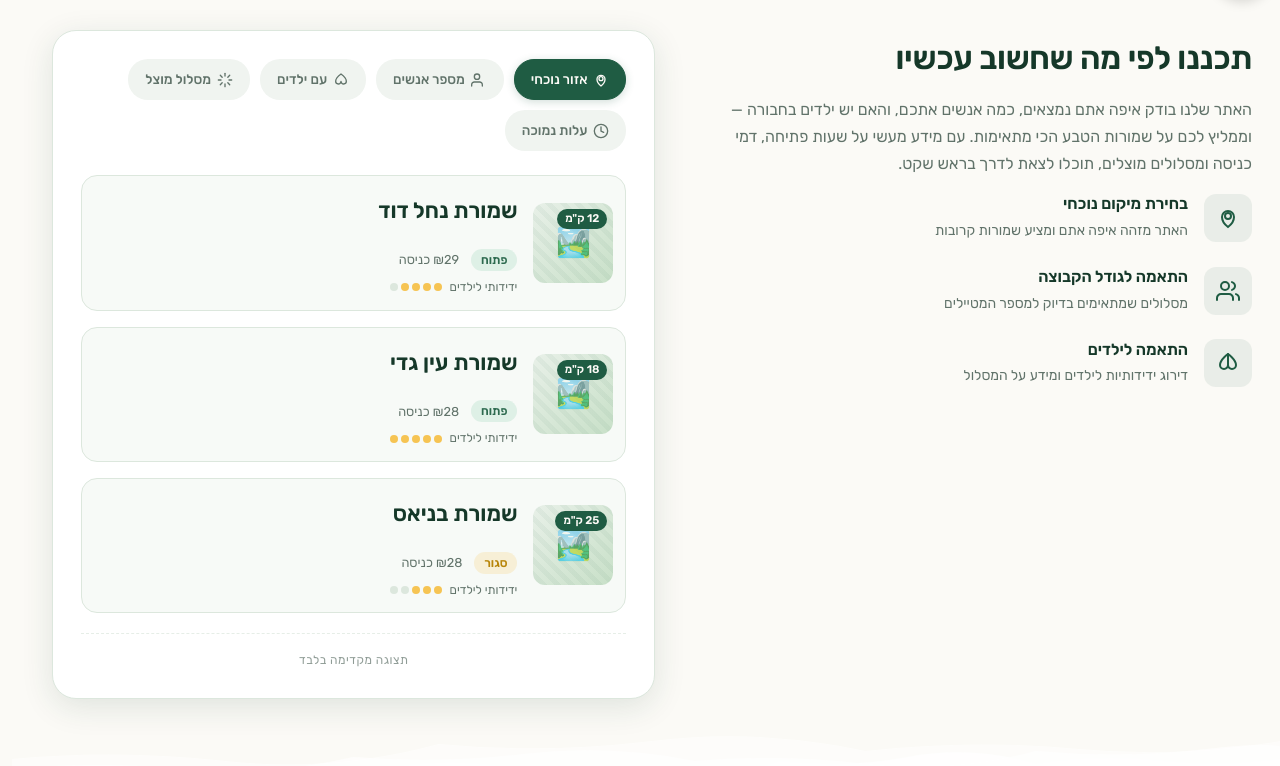
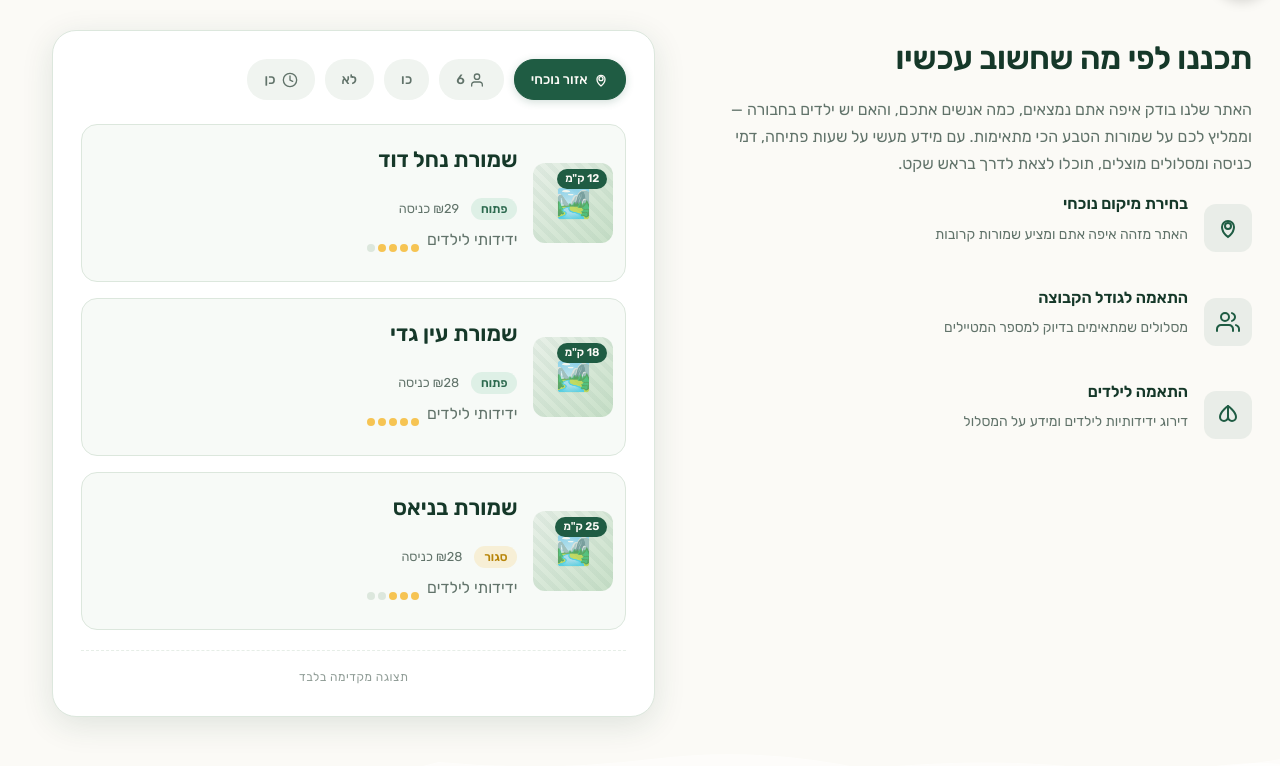
Before and after one commit to slipwoker/zappy-website-3b54d80b-35e9-4880-bb27-2b251e88ae38, a plain HTML site: page index.html in a window 1280 px wide. Shown: the part 782-1548 px from the top of the page. Drawn offline with Linux system fonts and the light colour scheme; no server answers.

Commit message:
Incremental sync: 1 page(s) — update_text

```diff
--- a/index.html
+++ b/index.html
@@ -353,10 +353,10 @@ html{box-sizing:border-box;-webkit-text-size-adjust:100%}*,*::before,*::after{bo
 <a class="skip-link" href="#main">דלג לתוכן הראשי</a>
   <nav class="navbar">
   <button class="mobile-toggle" id="mobileToggle" aria-label="Menu">
-    <svg style="display:block !important" class="hamburger-icon" width="24" height="24" viewBox="0 0 24 24" fill="none">
+    <svg class="hamburger-icon" width="24" height="24" viewBox="0 0 24 24" fill="none">
       <path d="M3 12h18M3 6h18M3 18h18" stroke="currentColor" stroke-width="2" stroke-linecap="round"></path>
     </svg>
-    <svg class="close-icon" width="24" height="24" viewBox="0 0 24 24" fill="none" style="display:none !important">
+    <svg class="close-icon" width="24" height="24" viewBox="0 0 24 24" fill="none" style="display: none;">
       <path d="M18 6L6 18M6 6l12 12" stroke="currentColor" stroke-width="2" stroke-linecap="round"></path>
     </svg>
   </button>
@@ -881,14 +881,14 @@ html{box-sizing:border-box;-webkit-text-size-adjust:100%}*,*::before,*::after{bo
   </div>
 </section>
 
-<section data-band-index="1" class="index-planner-preview-section" data-layout-spec="דף הבית-planner-preview">
+<section data-band-index="1" class="index-planner-preview-section" data-layout-spec="דף הבית-planner-preview" id="index-planner-preview-section">
   <div class="planner-container">
     <!-- LEFT / START Column: Explanation -->
     <div class="planner-text">
       <h2>תכננו לפי מה שחשוב עכשיו</h2>
       <p>האתר שלנו בודק איפה אתם נמצאים, כמה אנשים אתכם, והאם יש ילדים בחבורה — וממליץ לכם על שמורות הטבע הכי מתאימות. עם מידע מעשי על שעות פתיחה, דמי כניסה ומסלולים מוצלים, תוכלו לצאת לדרך בראש שקט.</p>
       <div class="planner-features">
-        <div class="feature-item">
+        <div class="feature-item" data-grid-item-index="0">
           <div class="feature-icon">
             <svg data-element-type="icon" data-icon-type="svg" width="24" height="24" viewBox="0 0 24 24" fill="none" xmlns="http://www.w3.org/2000/svg">
               <circle cx="12" cy="10" r="3" stroke="currentColor" stroke-width="2"></circle>
@@ -897,10 +897,10 @@ html{box-sizing:border-box;-webkit-text-size-adjust:100%}*,*::before,*::after{bo
           </div>
           <div class="feature-content">
             <h4>בחירת מיקום נוכחי</h4>
-            <small>האתר מזהה איפה אתם ומציע שמורות קרובות</small>
-          </div>
+            <p class="zappy-editable"><small>האתר מזהה איפה אתם ומציע שמורות קרובות</small>
+          </p></div>
         </div>
-        <div class="feature-item">
+        <div class="feature-item" data-grid-item-index="1">
           <div class="feature-icon">
             <svg data-element-type="icon" data-icon-type="svg" width="24" height="24" viewBox="0 0 24 24" fill="none" xmlns="http://www.w3.org/2000/svg">
               <path d="M17 21V19C17 17.9391 16.5786 16.9217 15.8284 16.1716C15.0783 15.4214 14.0609 15 13 15H5C3.93913 15 2.92172 15.4214 2.17157 16.1716C1.42143 16.9217 1 17.9391 1 19V21" stroke="currentColor" stroke-width="2" stroke-linecap="round" stroke-linejoin="round"></path>
@@ -911,10 +911,10 @@ html{box-sizing:border-box;-webkit-text-size-adjust:100%}*,*::before,*::after{bo
           </div>
           <div class="feature-content">
             <h4>התאמה לגודל הקבוצה</h4>
-            <small>מסלולים שמתאימים בדיוק למספר המטיילים</small>
-          </div>
+            <p class="zappy-editable"><small>מסלולים שמתאימים בדיוק למספר המטיילים</small>
+          </p></div>
         </div>
-        <div class="feature-item">
+        <div class="feature-item" data-grid-item-index="2">
           <div class="feature-icon">
             <svg data-element-type="icon" data-icon-type="svg" width="24" height="24" viewBox="0 0 24 24" fill="none" xmlns="http://www.w3.org/2000/svg">
               <path d="M12 3C12 3 4 8.5 4 14C4 16.2091 5.79086 18 8 18C9.10457 18 10.1046 17.5523 10.8284 16.8284C11.5523 16.1046 12 15.1046 12 14C12 15.1046 12.4477 16.1046 13.1716 16.8284C13.8954 17.5523 14.8954 18 16 18C18.2091 18 20 16.2091 20 14C20 8.5 12 3 12 3Z" stroke="currentColor" stroke-width="2" stroke-linecap="round" stroke-linejoin="round"></path>
@@ -923,8 +923,8 @@ html{box-sizing:border-box;-webkit-text-size-adjust:100%}*,*::before,*::after{bo
           </div>
           <div class="feature-content">
             <h4>התאמה לילדים</h4>
-            <small>דירוג ידידותיות לילדים ומידע על המסלול</small>
-          </div>
+            <p class="zappy-editable"><small>דירוג ידידותיות לילדים ומידע על המסלול</small>
+          </p></div>
         </div>
       </div>
     </div>
@@ -945,39 +945,22 @@ html{box-sizing:border-box;-webkit-text-size-adjust:100%}*,*::before,*::after{bo
               <path d="M17 21V19C17 17.9391 16.5786 16.9217 15.8284 16.1716C15.0783 15.4214 14.0609 15 13 15H5C3.93913 15 2.92172 15.4214 2.17157 16.1716C1.42143 16.9217 1 17.9391 1 19V21" stroke="currentColor" stroke-width="2" stroke-linecap="round" stroke-linejoin="round"></path>
               <circle cx="9" cy="7" r="4" stroke="currentColor" stroke-width="2"></circle>
             </svg>
-            <span>מספר אנשים</span>
+            <span style="">6</span>
           </div>
-          <div class="chip">
-            <svg data-element-type="icon" data-icon-type="svg" width="16" height="16" viewBox="0 0 24 24" fill="none" xmlns="http://www.w3.org/2000/svg">
-              <path d="M12 3C12 3 4 8.5 4 14C4 16.2091 5.79086 18 8 18C9.10457 18 10.1046 17.5523 10.8284 16.8284C11.5523 16.1046 12 15.1046 12 14C12 15.1046 12.4477 16.1046 13.1716 16.8284C13.8954 17.5523 14.8954 18 16 18C18.2091 18 20 16.2091 20 14C20 8.5 12 3 12 3Z" stroke="currentColor" stroke-width="2" stroke-linecap="round" stroke-linejoin="round"></path>
-            </svg>
-            <span>עם ילדים</span>
-          </div>
-          <div class="chip">
-            <svg data-element-type="icon" data-icon-type="svg" width="16" height="16" viewBox="0 0 24 24" fill="none" xmlns="http://www.w3.org/2000/svg">
-              <path d="M12 2V6" stroke="currentColor" stroke-width="2" stroke-linecap="round"></path>
-              <path d="M12 18V22" stroke="currentColor" stroke-width="2" stroke-linecap="round"></path>
-              <path d="M4.93 4.93L7.76 7.76" stroke="currentColor" stroke-width="2" stroke-linecap="round"></path>
-              <path d="M16.24 16.24L19.07 19.07" stroke="currentColor" stroke-width="2" stroke-linecap="round"></path>
-              <path d="M2 12H6" stroke="currentColor" stroke-width="2" stroke-linecap="round"></path>
-              <path d="M18 12H22" stroke="currentColor" stroke-width="2" stroke-linecap="round"></path>
-              <path d="M4.93 19.07L7.76 16.24" stroke="currentColor" stroke-width="2" stroke-linecap="round"></path>
-              <path d="M16.24 7.76L19.07 4.93" stroke="currentColor" stroke-width="2" stroke-linecap="round"></path>
-            </svg>
-            <span>מסלול מוצל</span>
-          </div>
+          <div class="chip" style="">כו</div>
+          <div class="chip" style="">לא</div>
           <div class="chip">
             <svg data-element-type="icon" data-icon-type="svg" width="16" height="16" viewBox="0 0 24 24" fill="none" xmlns="http://www.w3.org/2000/svg">
               <circle cx="12" cy="12" r="10" stroke="currentColor" stroke-width="2"></circle>
               <path d="M12 6V12L16 14" stroke="currentColor" stroke-width="2" stroke-linecap="round"></path>
             </svg>
-            <span>עלות נמוכה</span>
+            <span style="">כן</span>
           </div>
         </div>
 
         <div class="mockup-cards">
           <!-- Card 1 -->
-          <div class="reserve-card">
+          <div class="reserve-card" data-grid-item-index="0">
             <div class="card-image" role="img" aria-label="שמורת טבע">
               <div class="distance-badge">12 ק"מ</div>
             </div>
@@ -988,8 +971,8 @@ html{box-sizing:border-box;-webkit-text-size-adjust:100%}*,*::before,*::after{bo
                 <span class="fee">₪29 כניסה</span>
               </div>
               <div class="child-score">
-                <span>ידידותי לילדים</span>
-                <div class="score-dots">
+                <p class="zappy-editable"><span>ידידותי לילדים</span>
+                </p><div class="score-dots">
                   <span class="dot filled"></span>
                   <span class="dot filled"></span>
                   <span class="dot filled"></span>
@@ -1001,7 +984,7 @@ html{box-sizing:border-box;-webkit-text-size-adjust:100%}*,*::before,*::after{bo
           </div>
 
           <!-- Card 2 -->
-          <div class="reserve-card">
+          <div class="reserve-card" data-grid-item-index="1">
             <div class="card-image" role="img" aria-label="שמורת טבע">
               <div class="distance-badge">18 ק"מ</div>
             </div>
@@ -1012,8 +995,8 @@ html{box-sizing:border-box;-webkit-text-size-adjust:100%}*,*::before,*::after{bo
                 <span class="fee">₪28 כניסה</span>
               </div>
               <div class="child-score">
-                <span>ידידותי לילדים</span>
-                <div class="score-dots">
+                <p class="zappy-editable"><span>ידידותי לילדים</span>
+                </p><div class="score-dots">
                   <span class="dot filled"></span>
                   <span class="dot filled"></span>
                   <span class="dot filled"></span>
@@ -1025,7 +1008,7 @@ html{box-sizing:border-box;-webkit-text-size-adjust:100%}*,*::before,*::after{bo
           </div>
 
           <!-- Card 3 -->
-          <div class="reserve-card">
+          <div class="reserve-card" data-grid-item-index="2">
             <div class="card-image" role="img" aria-label="שמורת טבע">
               <div class="distance-badge">25 ק"מ</div>
             </div>
@@ -1036,8 +1019,8 @@ html{box-sizing:border-box;-webkit-text-size-adjust:100%}*,*::before,*::after{bo
                 <span class="fee">₪28 כניסה</span>
               </div>
               <div class="child-score">
-                <span>ידידותי לילדים</span>
-                <div class="score-dots">
+                <p class="zappy-editable"><span>ידידותי לילדים</span>
+                </p><div class="score-dots">
                   <span class="dot filled"></span>
                   <span class="dot filled"></span>
                   <span class="dot filled"></span>
```
Also changed, not shown: public/index.html (+1 -1 lines).
